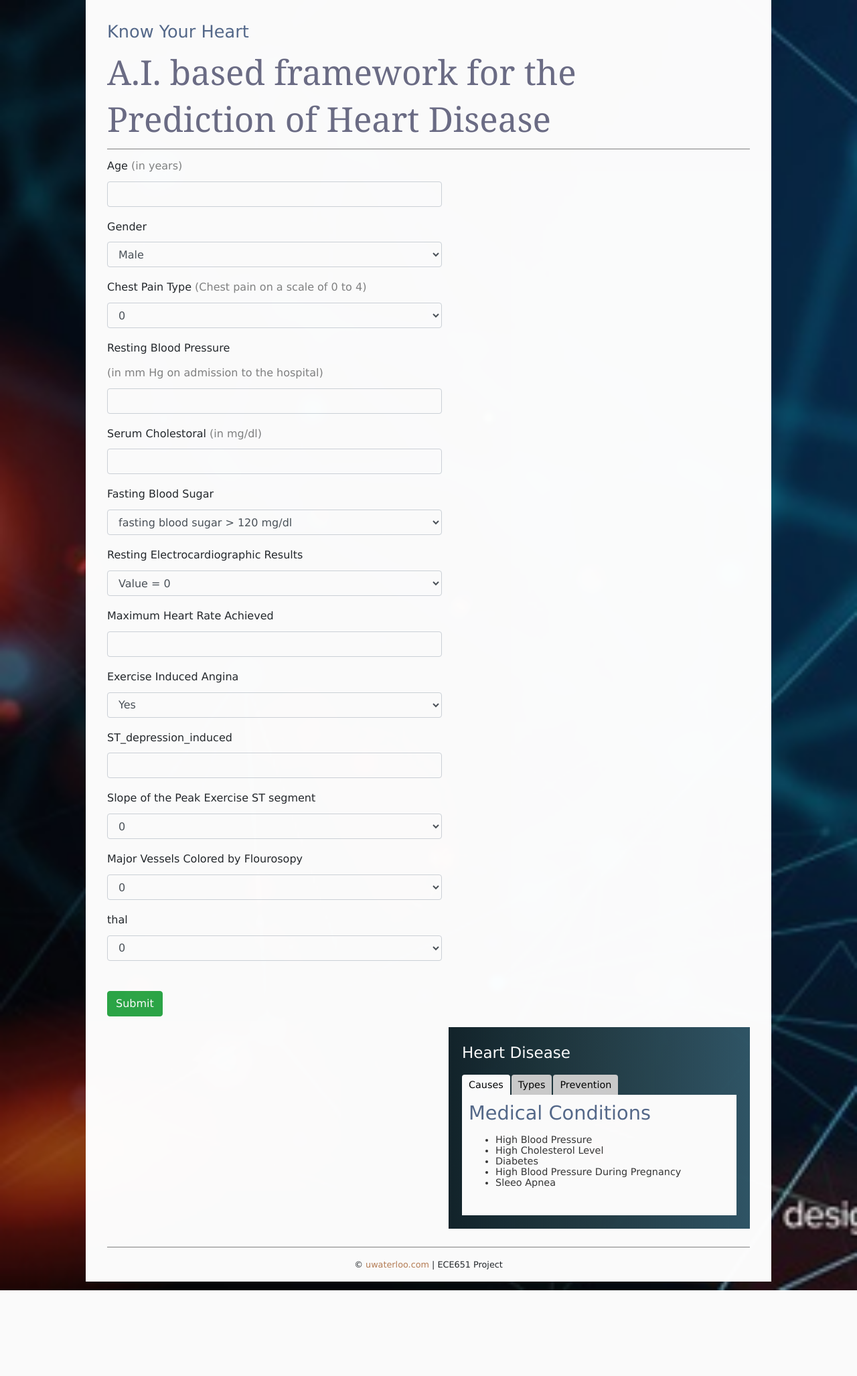
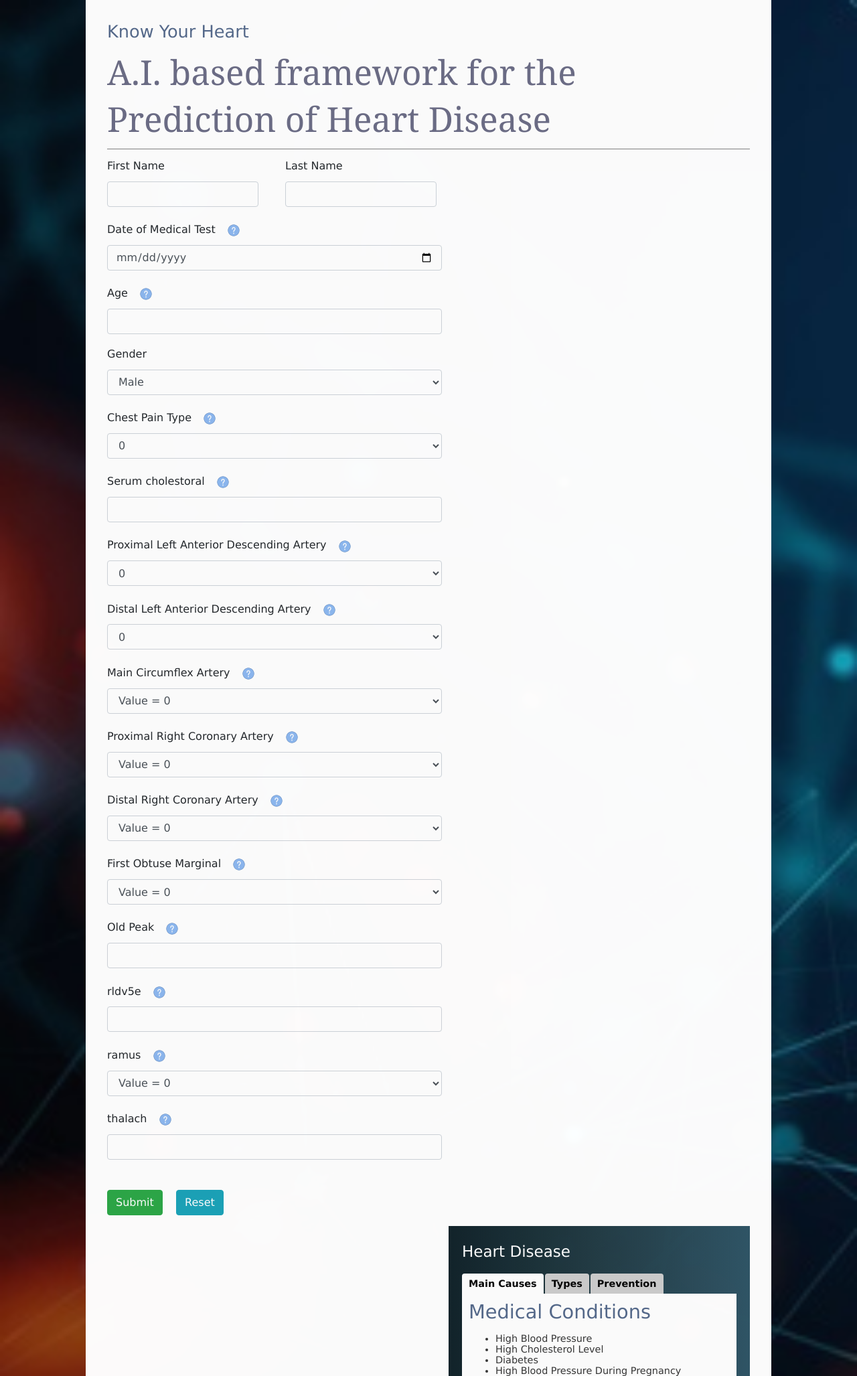
Before and after one commit to somesh636/Heart-Disease-Detection-Using-Machine-Learning-, a Flask app: page / in a window 1280 px wide. Shown: the top 2055 px of the page at 67% size. Before the commit the page ends 1927 px from the top, so only its background shows below. Run offline with Flask 2, Linux system fonts and the light colour scheme; some libraries are stand-ins or nearby versions.

Commit message:
changed for adding  date to the website

```diff
--- a/app/templates/index.htm
+++ b/app/templates/index.htm
@@ -12,7 +12,7 @@
 
 
 </head>
-
+<p hidden>brief description of page</p>
 <body>
 <header role="banner">
   <h1>Know Your Heart</h1>
@@ -26,10 +26,36 @@
 <div class="row">
   <div class="col">
     <form  action="/" method="POST" id="form">
+
+      <div class="form-group row style=" style="padding-left: 15px">
+        <div class="col-xs-3">
+          <label for="first_name">
+              First Name</label>
+          <input type="text" class="form-control" id="first_name" name="first_name" required>
+      </div>
+      <div class="col-xs-3" style="padding-left: 40px" >
+          <label for="last_name">
+              Last Name</label>
+          <input type="text" class="form-control" id="last_name" name="last_name" required>
+      </div>
+      </div>
+
+      <div class="form-group">
+        <label for="test_date">Date of Medical Test</label>
+        <!-- <label for="age" class="units">(in years)</label> -->
+        <button type="button" class="btn" data-toggle="tooltip" data-placement="right" title="Date of Medical Test">
+          <img src="static/images/help3.png">
+        </button>
+        <input type="date" id="test_date" name="test_date" class="form-control" required>
+        </div>
+
       <div class="form-group">
       <label for="age">Age</label>
-      <label for="age" class="units">(in years)</label>
-      <input type="number"  name="age" value="" class="form-control">
+      <!-- <label for="age" class="units">(in years)</label> -->
+      <button type="button" class="btn" data-toggle="tooltip" data-placement="right" title="in years">
+        <img src="static/images/help3.png">
+      </button>
+      <input type="number" min="0" max="150"  name="age" value="" class="form-control" required>
       </div>
 
       <div class="form-group">
@@ -42,7 +68,10 @@
 
       <div class="form-group">
         <label for="chest_pain_type">Chest Pain Type</label>
-        <label for="chest_pain_type" class="units">(Chest pain on a scale of 0 to 4)</label>
+        <!-- <label for="chest_pain_type" class="units">(Chest pain on a scale of 0 to 4)</label> -->
+        <button type="button" class="btn" data-toggle="tooltip" data-placement="right" title="Chest pain on a scale of 0 to 4">
+          <img src="static/images/help3.png">
+        </button>
         <select name="chest_pain_type" id="chest_pain_type" class="form-control">
           <option value=0>0</option>
           <option value=1>1</option>
@@ -53,28 +82,45 @@
         </div>
 
       <div class="form-group">
-        <label for="resting_blood_pressure">Resting Blood Pressure</label>
-        <label for="resting_blood_pressure" class="units">(in mm Hg on admission to the hospital)</label>
-        <input type="number" name="resting_blood_pressure" value="" class="form-control">
+        <label for="serum_cholestoral">Serum cholestoral</label>
+        <!-- <label for="serum_cholestoral" class="units">(in mm Hg on admission to the hospital)</label> -->
+        <button type="button" class="btn" data-toggle="tooltip" data-placement="right" title="serum cholestoral in mg/dl">
+          <img src="static/images/help3.png">
+        </button>
+        <input type="number" min="0" max="700" name="serum_cholestoral" value="" class="form-control" required>
       </div>
 
       <div class="form-group">
-        <label for="serum_cholestoral">Serum Cholestoral</label>
-        <label for="serum_cholestoral" class="units">(in mg/dl)</label>
-        <input type="number" name="serum_cholestoral" value="" class="form-control">
-      </div>
-
-      <div class="form-group">
-        <label for="fasting_blood_sugar">Fasting Blood Sugar</label>
-        <select name="fasting_blood_sugar" id="fasting_blood_sugar" class="form-control">
-          <option value=1>fasting blood sugar > 120 mg/dl</option>
-          <option value=0>fasting blood sugar < 120 mg/dl</option>
+        <label for="proximal_left_anterior_descending_artery">Proximal Left Anterior Descending Artery</label>
+        <!-- <label for="proximal_left_anterior_descending_artery" class="units">(in mg/dl)</label> -->
+        <button type="button" class="btn" data-toggle="tooltip" data-placement="right" title="Proximal Left Anterior Descending Artery">
+          <img src="static/images/help3.png">
+        </button>
+        <select name="proximal_left_anterior_descending_artery" id="proximal_left_anterior_descending_artery" class="form-control">
+          <option value=0>0</option>
+          <option value=1>1</option>
+          <option value=2>2</option>
         </select>
       </div>
 
       <div class="form-group">
-        <label for="resting_electrocardiographic_results">Resting Electrocardiographic Results</label>
-        <select name="resting_electrocardiographic_results" id="resting_electrocardiographic_results" class="form-control">
+        <label for="distal_left_anterior_descending_artery">Distal Left Anterior Descending Artery</label>
+        <button type="button" class="btn" data-toggle="tooltip" data-placement="right" title="Distal Left Anterior Descending Artery">
+          <img src="static/images/help3.png">
+        </button>
+        <select name="distal_left_anterior_descending_artery" id="distal_left_anterior_descending_artery" class="form-control">
+          <option value=0>0</option>
+          <option value=1>1</option>
+          <option value=2>2</option>
+        </select>
+      </div>
+
+      <div class="form-group">
+        <label for="main_circumflex_artery">Main Circumflex Artery</label>
+        <button type="button" class="btn" data-toggle="tooltip" data-placement="right" title="Main Circumflex Artery">
+          <img src="static/images/help3.png">
+        </button>
+        <select name="main_circumflex_artery" id="main_circumflex_artery" class="form-control">
           <option value=0>Value = 0</option>
           <option value=1>Value = 1</option>
           <option value=2>Value = 2</option>
@@ -82,55 +128,82 @@
       </div>
 
       <div class="form-group">
-        <label for="maximum_heart_rate_achieved">Maximum Heart Rate Achieved</label>
-        <input type="number" name="maximum_heart_rate_achieved" value="" class="form-control">
-      </div>
-
-      <div class="form-group">
-        <label for="exercise_induced_angina">Exercise Induced Angina</label>
-        <select name="exercise_induced_angina" id="exercise_induced_angina" class="form-control">
-          <option value=1>Yes</option>
-          <option value=0>No</option>
+        <label for="proximal_right_coronary_artery">Proximal Right Coronary Artery</label>
+        <button type="button" class="btn" data-toggle="tooltip" data-placement="right" title="Proximal Right Coronary Artery">
+          <img src="static/images/help3.png">
+        </button>
+        <select name="proximal_right_coronary_artery" id="proximal_right_coronary_artery" class="form-control">
+          <option value=0>Value = 0</option>
+          <option value=1>Value = 1</option>
+          <option value=2>Value = 2</option>
         </select>
       </div>
 
       <div class="form-group">
-        <label for="ST_depression_induced">ST_depression_induced</label>
-        <input type="number" step="any" name="ST_depression_induced" value="" class="form-control">
-      </div>
-
-      <div class="form-group">
-        <label for="slope_of_the_peak_exercise_ST_segment">Slope of the Peak Exercise ST segment</label>
-        <select name="slope_of_the_peak_exercise_ST_segment" id="slope_of_the_peak_exercise_ST_segment" class="form-control">
-          <option value=0>0</option>
-          <option value=1>1</option>
-          <option value=2>2</option>
+        <label for="distal_right_coronary_artery">Distal Right Coronary Artery</label>
+        <button type="button" class="btn" data-toggle="tooltip" data-placement="right" title="Distal Right Coronary Artery">
+          <img src="static/images/help3.png">
+        </button>
+        <select name="distal_right_coronary_artery" id="distal_right_coronary_artery" class="form-control">
+          <option value=0>Value = 0</option>
+          <option value=1>Value = 1</option>
+          <option value=2>Value = 2</option>
         </select>
       </div>
 
       <div class="form-group">
-        <label for="major_vessels_colored_by_flourosopy">Major Vessels Colored by Flourosopy</label>
-        <select name="major_vessels_colored_by_flourosopy" id="major_vessels_colored_by_flourosopy" class="form-control">
-          <option value=0>0</option>
-          <option value=1>1</option>
-          <option value=2>2</option>
-          <option value=3>3</option>
+        <label for="first_obtuse_marginal ">First Obtuse Marginal</label>
+        <button type="button" class="btn" data-toggle="tooltip" data-placement="right" title="First Obtuse Marginal">
+          <img src="static/images/help3.png">
+        </button>
+        <select name="first_obtuse_marginal" id="first_obtuse_marginal" class="form-control">
+          <option value=0>Value = 0</option>
+          <option value=1>Value = 1</option>
+          <option value=2>Value = 2</option>
         </select>
       </div>
 
       <div class="form-group">
-        <label for="thal">thal</label>
-        <select name="thal" id="thal" class="form-control">
-          <option value=0>0</option>
-          <option value=1>Normal = 3</option>
-          <option value=2>Fixed Defect = 6</option>
-          <option value=3>Reversible Defect = 7</option>
+        <label for="old_peak">Old Peak</label>
+        <button type="button" class="btn" data-toggle="tooltip" data-placement="right" title="ST depression induced by exercise relative to rest">
+          <img src="static/images/help3.png">
+        </button>
+        <input type="number" min="0" max="7" name="old_peak" value="" class="form-control" required>
+      </div>
+
+      <div class="form-group">
+        <label for="rldv5e">rldv5e</label>
+        <button type="button" class="btn" data-toggle="tooltip" data-placement="right" title="height at peak exercise">
+          <img src="static/images/help3.png">
+        </button>
+        <input type="number" min="0" max="300" name="rldv5e" value="" class="form-control" required>
+      </div>
+
+      <div class="form-group">
+        <label for="ramus">ramus</label>
+        <button type="button" class="btn" data-toggle="tooltip" data-placement="right" title="ramus">
+          <img src="static/images/help3.png">
+        </button>
+        <select name="ramus" id="ramus" class="form-control">
+          <option value=0>Value = 0</option>
+          <option value=1>Value = 1</option>
+          <option value=2>Value = 2</option>
         </select>
+      </div>
+
+      <div class="form-group">
+        <label for="thalach">thalach </label>
+        <button type="button" class="btn" data-toggle="tooltip" data-placement="right" title="Maximum heart rate achieved">
+          <img src="static/images/help3.png">
+        </button>
+        <input type="number" min="0" max="300" step="any" name="thalach" value="" class="form-control" required>
       </div>
 
       <div class="form-group">
       <br>
       <button type="submit" name="button" class="btn btn-success">Submit</button>
+      &nbsp;&nbsp;
+      <button type="reset" class="btn btn-info" value="Reset">Reset</button>
       </div>
     </form>
   </div>
@@ -141,9 +214,9 @@
      <div id="tabContainer">
     <div id="tabs">
       <ul>
-        <li id="tab1"><a href="#tabPanel1">Causes</a></li>
-        <li id="tab2"><a href="#tabPanel2">Types</a></li>
-        <li id="tab3"><a href="#tabPanel3">Prevention</a></li>
+        <li id="tab1"><a href="#tabPanel1"><b>Main Causes</b></a></li>
+        <li id="tab2"><a href="#tabPanel2"><b>Types</b></a></li>
+        <li id="tab3"><a href="#tabPanel3"><b>Prevention</b></a></li>
       </ul>
     </div>
     <div id="containers">
@@ -194,7 +267,8 @@
 
 
 <footer role="contentinfo">
-  <p>&copy; <a href="https://uwaterloo.ca/" title="uwaterloo" target="_blank">uwaterloo.com</a> | ECE651 Project </p>
+  <p>&copy; <a href="https://uwaterloo.ca/" title="uwaterloo" target="_blank">uwaterloo.com</a> | ECE651 Project |
+    <a href="/feedback/" title="feedback" >feedback</a> </p>
 </footer>
 </body>
 </html>
```
